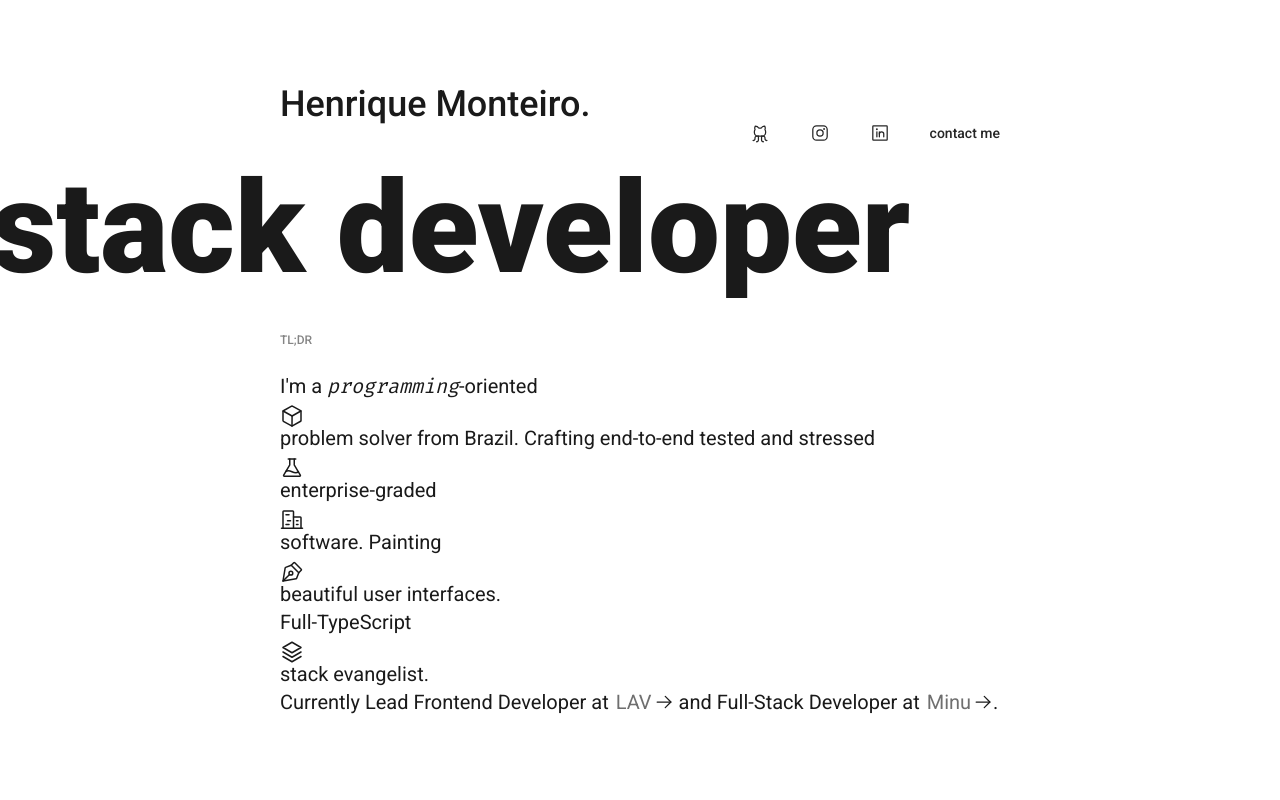
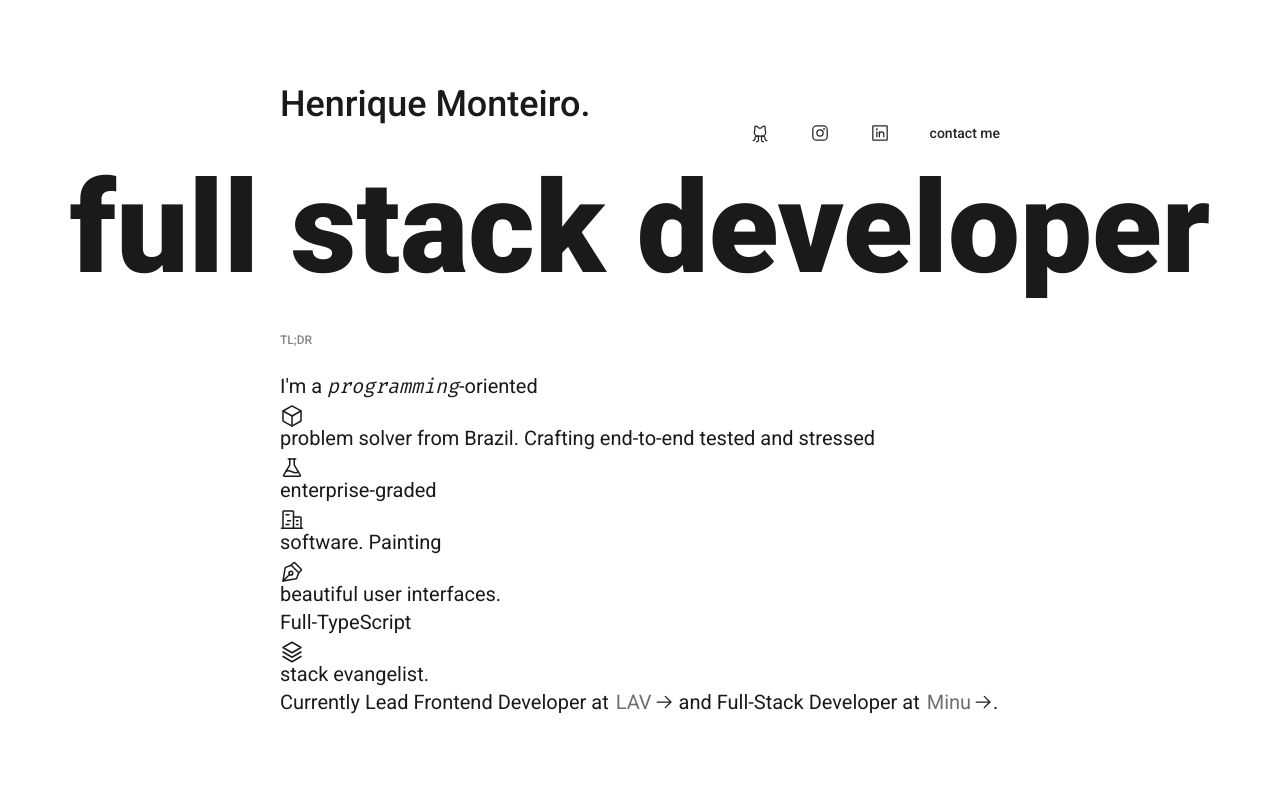
Before and after one commit to hrqmonteiro/hrq.dev, a Next.js app: page / in a window 1280 px wide. Shown: the top 800 px of the page. Built offline with nearby package versions, Linux system fonts and the light colour scheme.

Commit message:
fix: fixing flickering/blinking on animations

```diff
--- a/src/app/page.tsx
+++ b/src/app/page.tsx
@@ -37,7 +37,7 @@ export default function Home() {
             animate={{ y: 0, opacity: 1 }}
             initial={{ y: -50, opacity: 0 }}
             className='text-xl md:text-4xl lg:text-4xl font-medium'
-            transition={{ duration: 2.0, delay: 0, type: 'spring' }}
+            transition={{ duration: 3, delay: 0, type: 'spring' }}
           >
             Henrique Monteiro.
           </motion.h1>
@@ -50,7 +50,7 @@ export default function Home() {
               initial={{ x: -1000, opacity: 0 }}
               style={{ x }}
               transition={{
-                duration: 2.0,
+                duration: 3,
                 delay: 0,
                 type: 'spring'
               }}
@@ -64,7 +64,7 @@ export default function Home() {
             animate={{ y: 0, opacity: 1 }}
             initial={{ y: 500, opacity: 0 }}
             transition={{
-              duration: 2.0,
+              duration: 3,
               delay: 0,
               type: 'spring'
             }}
```
